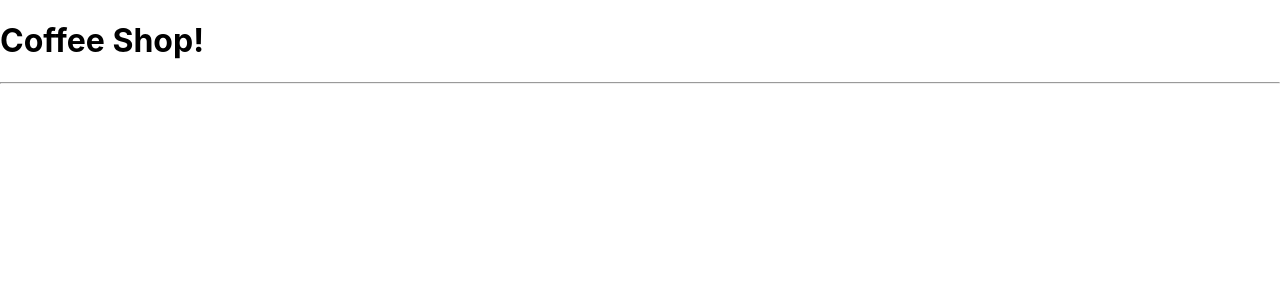
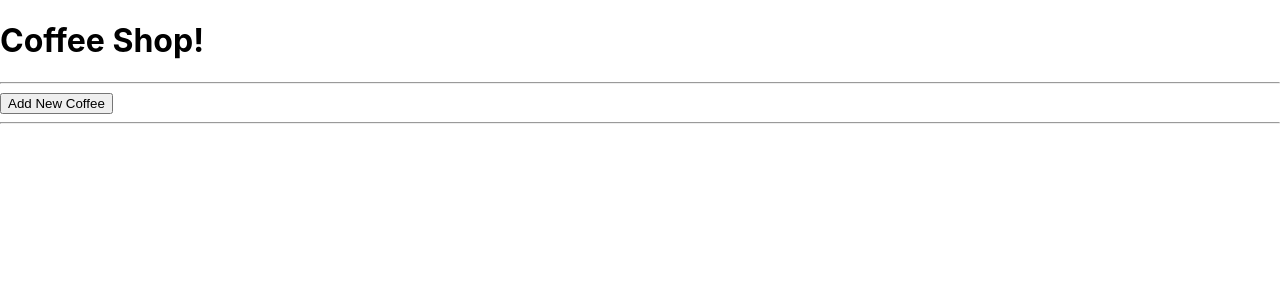
Before and after one commit to ambibma/coffee-shop, a React (Create React App) app: page / in a window 1280 px wide. Shown: the top 300 px of the page. Built offline with nearby package versions, Linux system fonts and the light colour scheme.

Commit message:
Add coffee control to render in app

```diff
--- a/src/components/App.js
+++ b/src/components/App.js
@@ -9,7 +9,7 @@ function App(){
   return(
     <>
       <Header />
-      {/* <CoffeeControl /> */}
+      <CoffeeControl />
 {/* this is a jsx comment */}
       <hr/>
       </>
```
